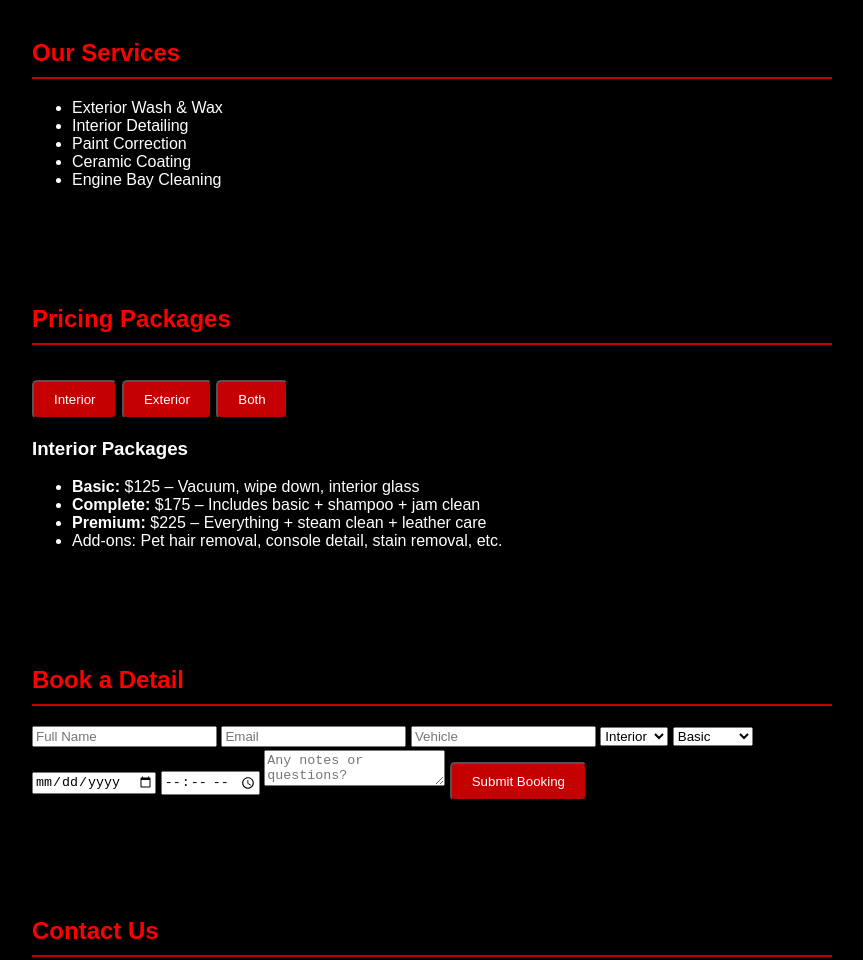
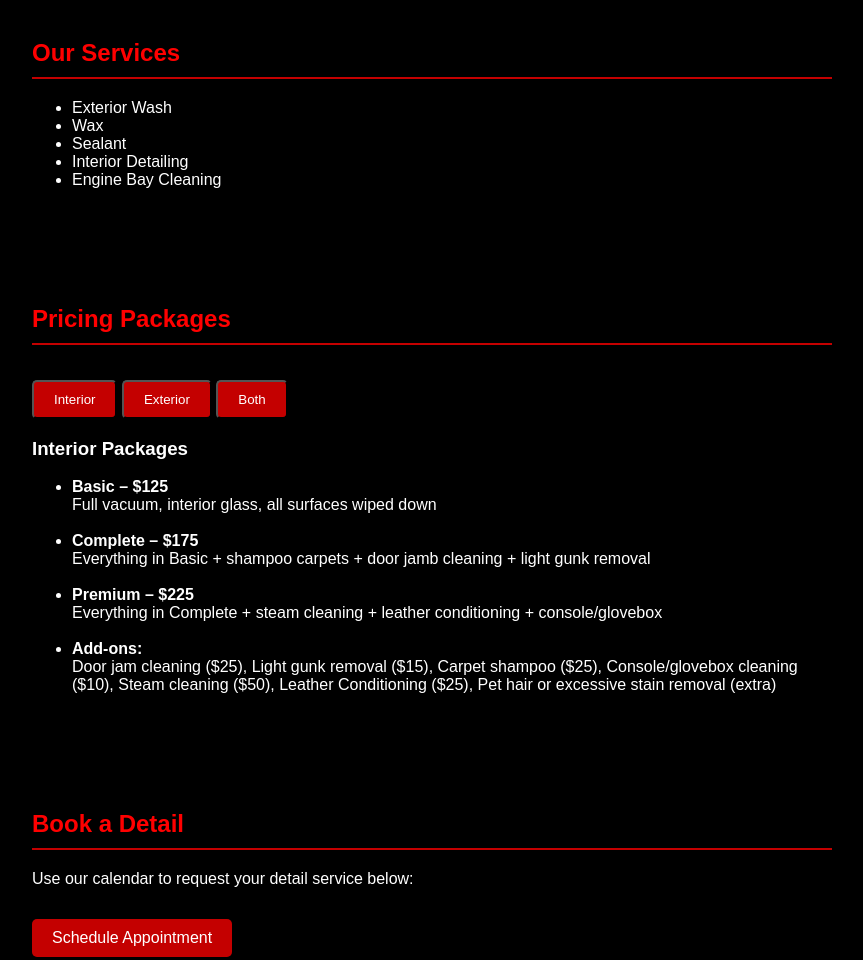
Before and after one commit to zaiden-mowers/Elite-Car-Detailing, a plain HTML site: page index.html in a window 1280 px wide. Shown: the part 680-1640 px from the top of the page, without its empty margins (208-1071 px from the left). Drawn offline with Linux system fonts and the light colour scheme; files whose address does not match are found by name.

Commit message:
Update index.html

```diff
--- a/index.html
+++ b/index.html
@@ -69,10 +69,10 @@
   <section id="services">
     <h2>Our Services</h2>
     <ul>
-      <li>Exterior Wash & Wax</li>
+  <li>Exterior Wash</li>
+  <li>Wax</li>
+  <li>Sealant</li>
   <li>Interior Detailing</li>
-      <li>Paint Correction</li>
-      <li>Ceramic Coating</li>
   <li>Engine Bay Cleaning</li>
 </ul>
   </section>
@@ -87,51 +87,34 @@
     <div id="interior" class="package active">
   <h3>Interior Packages</h3>
   <ul>
-        <li><strong>Basic:</strong> $125 – Vacuum, wipe down, interior glass</li>
-        <li><strong>Complete:</strong> $175 – Includes basic + shampoo + jam clean</li>
-        <li><strong>Premium:</strong> $225 – Everything + steam clean + leather care</li>
-        <li>Add-ons: Pet hair removal, console detail, stain removal, etc.</li>
+    <li><strong>Basic – $125</strong><br />Full vacuum, interior glass, all surfaces wiped down</li><br />
+    <li><strong>Complete – $175</strong><br />Everything in Basic + shampoo carpets + door jamb cleaning + light gunk removal</li><br />
+    <li><strong>Premium – $225</strong><br />Everything in Complete + steam cleaning + leather conditioning + console/glovebox</li><br />
+    <li><strong>Add-ons:</strong><br />Door jam cleaning ($25), Light gunk removal ($15), Carpet shampoo ($25), Console/glovebox cleaning ($10), Steam cleaning ($50), Leather Conditioning ($25), Pet hair or excessive stain removal (extra)</li>
   </ul>
 </div>
     <div id="exterior" class="package">
   <h3>Exterior Packages</h3>
   <ul>
-        <li><strong>Basic:</strong> $50 – Wash, foam bath, wheels, dry</li>
-        <li>Add-ons: Wax ($75), Sealant ($50), Engine Bay ($75)</li>
+    <li><strong>Basic – $50</strong><br />Pre-wash, bug & tar removal, snow foam, wheel & tire clean, tire shine, light door jamb cleaning, exterior windows</li><br />
+    <li><strong>Add-ons:</strong><br />Hand waxed ($75), Sealant ($50), Engine bay cleaning ($75)</li>
   </ul>
 </div>
     <div id="both" class="package">
   <h3>Interior + Exterior Packages</h3>
   <ul>
-        <li><strong>Basic:</strong> $150</li>
-        <li><strong>Complete:</strong> $200</li>
-        <li><strong>Premium:</strong> $250</li>
+    <li><strong>Basic – $150</strong><br />Basic exterior + interior cleaning (vacuum, wipe down, windows, pre-wash, foam, tire/wheel clean)</li><br />
+    <li><strong>Complete – $200</strong><br />Complete interior and exterior including shampoo, UV treatment, door jams, bug removal, hand wax</li><br />
+    <li><strong>Premium – $250</strong><br />Full detail inside and out with steam clean, leather care, engine bay, sealant, full protection and shine</li><br />
+    <li><strong>Add-ons:</strong><br />All interior and exterior add-ons available. Ask for custom bundle!</li>
   </ul>
 </div>
   </section>
 
   <section id="booking">
   <h2>Book a Detail</h2>
-    <form id="bookingForm">
-      <input type="text" name="name" placeholder="Full Name" required />
-      <input type="email" name="email" placeholder="Email" required />
-      <input type="text" name="vehicle" placeholder="Vehicle" required />
-      <select name="service">
-        <option value="Interior">Interior</option>
-        <option value="Exterior">Exterior</option>
-        <option value="Both">Both</option>
-      </select>
-      <select name="tier">
-        <option value="Basic">Basic</option>
-        <option value="Complete">Complete</option>
-        <option value="Premium">Premium</option>
-      </select>
-      <input type="date" name="date" required />
-      <input type="time" name="time" required />
-      <textarea name="notes" placeholder="Any notes or questions?"></textarea>
-      <button type="submit" class="btn">Submit Booking</button>
-    </form>
-    <p id="statusMessage"></p>
+  <p>Use our calendar to request your detail service below:</p>
+  <a class="btn" href="https://calendar.app.google/uZgi6PUgkouNa9r77" target="_blank">Schedule Appointment</a>
 </section>
 
   <section id="contact">
@@ -151,3 +134,9 @@
   </footer>
 </body>
 </html>
+
+  <footer>
+    <p>&copy; 2025 Elite Car Detailing. All rights reserved.</p>
+  </footer>
+</body>
+</html>
```
Lines whose indentation alone changed are shown as unchanged.
